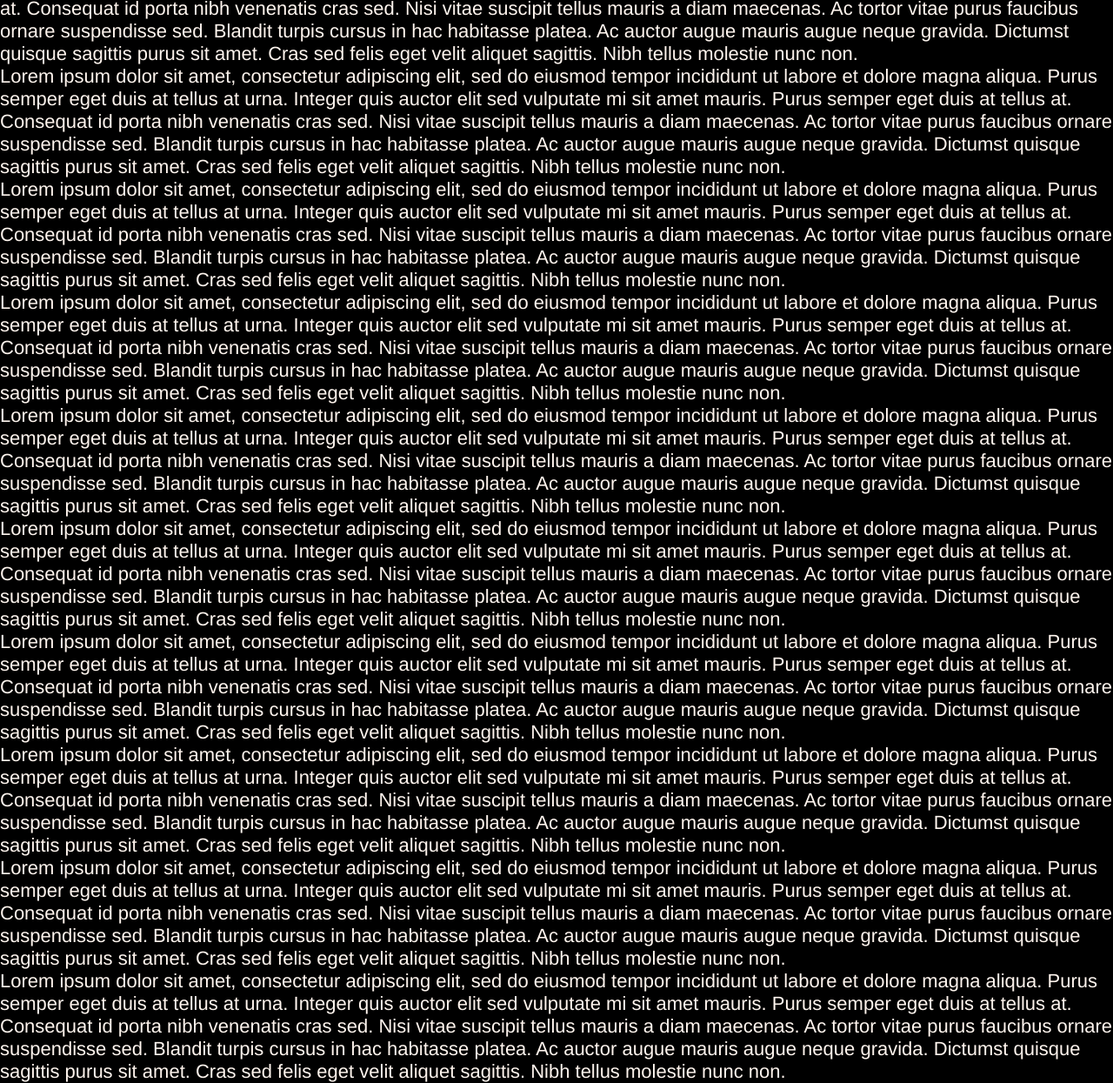
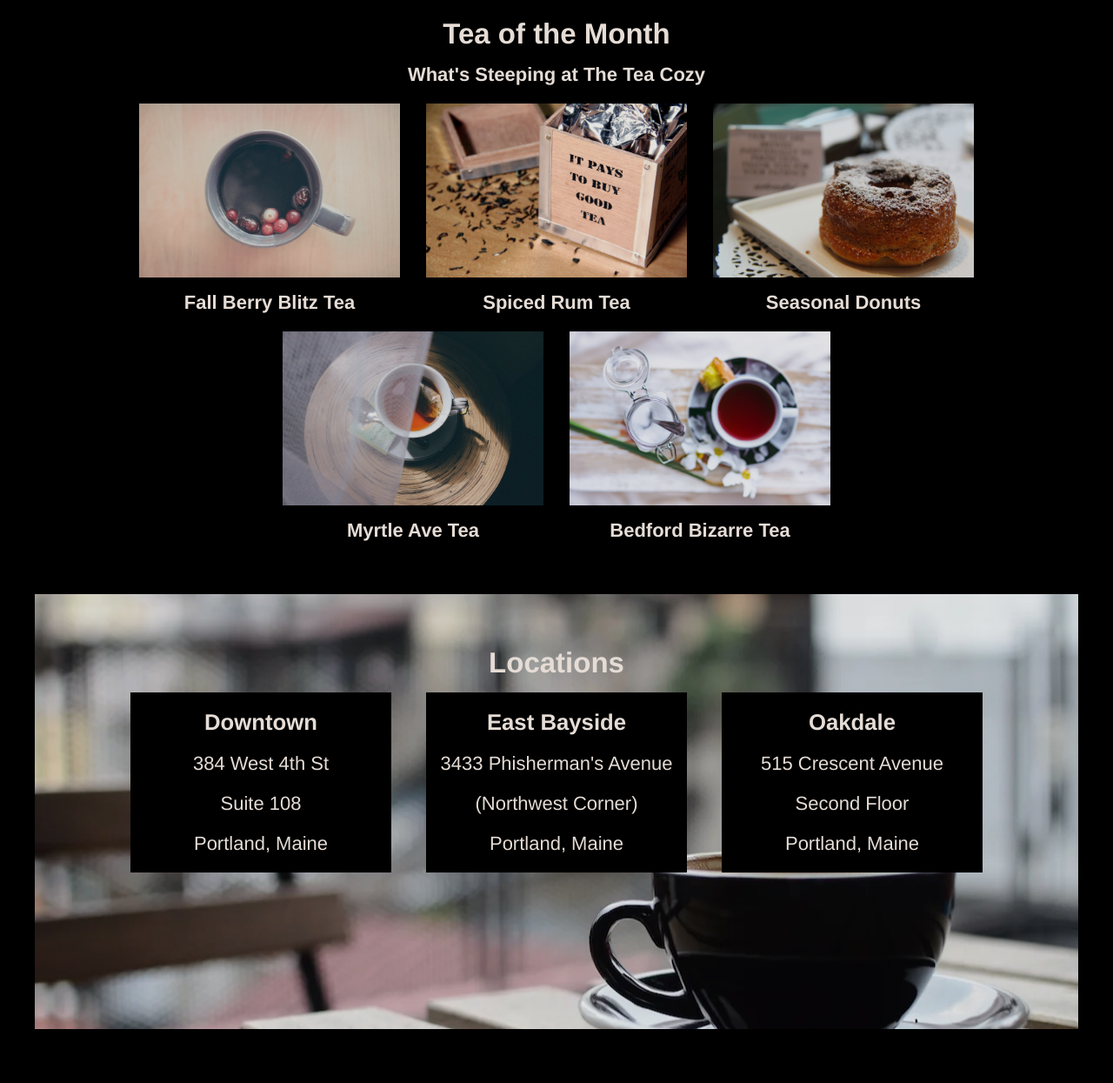
Before and after one commit to zomgnone/tea-cozy, a plain HTML site: page index.html in a window 1280 px wide. Shown: the part 824-2069 px from the top of the page at 87% size. After the commit the page ends 2007 px from the top, so only its background shows below. Drawn offline with Linux system fonts and the light colour scheme.

Commit message:
Added Featured and Locations sections

```diff
--- a/index.html
+++ b/index.html
@@ -8,6 +8,7 @@
   <title>Tea Cozy</title>
 </head>
 <body>
+  <!-- Navigation -->
   <div id="navbar">
     <img src="./resources/images/img-tea-cozy-logo.png" alt="Tea Cozy Logo" id="logo">
     <ul>
@@ -15,14 +16,15 @@
           <a href="#">Mission</a>
         </li>
         <li>
-          <a href="#">Featured Tea</a>
+          <a href="#featured-tea">Featured Tea</a>
         </li>
         <li>
-          <a href="#">Locations</a>
+          <a href="#locations">Locations</a>
         </li>
     </ul>
   </div>
 
+  <!-- Main banner -->
   <div class="banner">
     <div class="banner-content">
       <h2>Our Mission</h2>
@@ -30,7 +32,60 @@
     </div>
   </div>
 
-  <div class="main-content">
+  <!-- Featured teas -->
+  <div id="featured-tea">
+    <h2>Tea of the Month</h2>
+    <h4>What's Steeping at The Tea Cozy</h4>
+    <div id="tea-container">
+      <div class="single-item">
+        <img src="./resources/images/img-berryblitz.jpg" alt="Fall Berry Blitz Tea">
+        <h4>Fall Berry Blitz Tea</h4>
+      </div>
+      <div class="single-item">
+        <img src="./resources/images/img-spiced-rum.jpg" alt="Spiced Rum Tea">
+        <h4>Spiced Rum Tea</h4>
+      </div>
+      <div class="single-item">
+        <img src="./resources/images/img-donut.jpg" alt="Seasonal Donuts">
+        <h4>Seasonal Donuts</h4>
+      </div>
+      <div class="single-item">
+        <img src="./resources/images/img-myrtle-ave.jpg" alt="Myrtle Ave Tea">
+        <h4>Myrtle Ave Tea</h4>
+      </div>
+      <div class="single-item">
+        <img src="./resources/images/img-bedford-bizarre.jpg" alt="Bedford Bizarre Tea">
+        <h4>Bedford Bizarre Tea</h4>
+      </div>
+    </div>
+  </div>
+
+  <!-- Locations -->
+  <div id="locations">
+    <h2>Locations</h2>
+    <div id="locations-container">
+      <div class="location-item">
+        <h3>Downtown</h3>
+        <p>384 West 4th St</p>
+        <p>Suite 108</p>
+        <p>Portland, Maine</p>
+      </div>
+      <div class="location-item">
+        <h3>East Bayside</h3>
+        <p>3433 Phisherman's Avenue</p>
+        <p>(Northwest Corner)</p>
+        <p>Portland, Maine</p>
+      </div>
+      <div class="location-item">
+        <h3>Oakdale</h3>
+        <p>515 Crescent Avenue</p>
+        <p>Second Floor</p>
+        <p>Portland, Maine</p>
+      </div>
+    </div>
+  </div>
+
+  <!-- <div class="lorem-ipsum-content">
     <p>1. Lorem ipsum dolor sit amet, consectetur adipiscing elit, sed do eiusmod tempor incididunt ut labore et dolore magna aliqua. Purus semper eget duis at tellus at urna. Integer quis auctor elit sed vulputate mi sit amet mauris. Purus semper eget duis at tellus at. Consequat id porta nibh venenatis cras sed. Nisi vitae suscipit tellus mauris a diam maecenas. Ac tortor vitae purus faucibus ornare suspendisse sed. Blandit turpis cursus in hac habitasse platea. Ac auctor augue mauris augue neque gravida. Dictumst quisque sagittis purus sit amet. Cras sed felis eget velit aliquet sagittis. Nibh tellus molestie nunc non.</p>
     <p>Lorem ipsum dolor sit amet, consectetur adipiscing elit, sed do eiusmod tempor incididunt ut labore et dolore magna aliqua. Purus semper eget duis at tellus at urna. Integer quis auctor elit sed vulputate mi sit amet mauris. Purus semper eget duis at tellus at. Consequat id porta nibh venenatis cras sed. Nisi vitae suscipit tellus mauris a diam maecenas. Ac tortor vitae purus faucibus ornare suspendisse sed. Blandit turpis cursus in hac habitasse platea. Ac auctor augue mauris augue neque gravida. Dictumst quisque sagittis purus sit amet. Cras sed felis eget velit aliquet sagittis. Nibh tellus molestie nunc non.</p>
     <p>Lorem ipsum dolor sit amet, consectetur adipiscing elit, sed do eiusmod tempor incididunt ut labore et dolore magna aliqua. Purus semper eget duis at tellus at urna. Integer quis auctor elit sed vulputate mi sit amet mauris. Purus semper eget duis at tellus at. Consequat id porta nibh venenatis cras sed. Nisi vitae suscipit tellus mauris a diam maecenas. Ac tortor vitae purus faucibus ornare suspendisse sed. Blandit turpis cursus in hac habitasse platea. Ac auctor augue mauris augue neque gravida. Dictumst quisque sagittis purus sit amet. Cras sed felis eget velit aliquet sagittis. Nibh tellus molestie nunc non.</p>
@@ -41,6 +96,6 @@
     <p>Lorem ipsum dolor sit amet, consectetur adipiscing elit, sed do eiusmod tempor incididunt ut labore et dolore magna aliqua. Purus semper eget duis at tellus at urna. Integer quis auctor elit sed vulputate mi sit amet mauris. Purus semper eget duis at tellus at. Consequat id porta nibh venenatis cras sed. Nisi vitae suscipit tellus mauris a diam maecenas. Ac tortor vitae purus faucibus ornare suspendisse sed. Blandit turpis cursus in hac habitasse platea. Ac auctor augue mauris augue neque gravida. Dictumst quisque sagittis purus sit amet. Cras sed felis eget velit aliquet sagittis. Nibh tellus molestie nunc non.</p>
     <p>Lorem ipsum dolor sit amet, consectetur adipiscing elit, sed do eiusmod tempor incididunt ut labore et dolore magna aliqua. Purus semper eget duis at tellus at urna. Integer quis auctor elit sed vulputate mi sit amet mauris. Purus semper eget duis at tellus at. Consequat id porta nibh venenatis cras sed. Nisi vitae suscipit tellus mauris a diam maecenas. Ac tortor vitae purus faucibus ornare suspendisse sed. Blandit turpis cursus in hac habitasse platea. Ac auctor augue mauris augue neque gravida. Dictumst quisque sagittis purus sit amet. Cras sed felis eget velit aliquet sagittis. Nibh tellus molestie nunc non.</p>
     <p>Lorem ipsum dolor sit amet, consectetur adipiscing elit, sed do eiusmod tempor incididunt ut labore et dolore magna aliqua. Purus semper eget duis at tellus at urna. Integer quis auctor elit sed vulputate mi sit amet mauris. Purus semper eget duis at tellus at. Consequat id porta nibh venenatis cras sed. Nisi vitae suscipit tellus mauris a diam maecenas. Ac tortor vitae purus faucibus ornare suspendisse sed. Blandit turpis cursus in hac habitasse platea. Ac auctor augue mauris augue neque gravida. Dictumst quisque sagittis purus sit amet. Cras sed felis eget velit aliquet sagittis. Nibh tellus molestie nunc non.</p>
-  </div>
+  </div> -->
 </body>
 </html>
--- a/resources/css/styles.css
+++ b/resources/css/styles.css
@@ -8,7 +8,16 @@ body {
   font-size: 22px;
   color: seashell;
   background-color: black;
-  /* text-align: center; */
+  text-align: center;
+  opacity: 0.9;
+}
+
+/* Fixes page header overlaps in-page anchors */
+:target::before {
+  content: "";
+  display: block;
+  height: 69px; /* fixed header height*/
+  margin: -69px 0 0; /* negative fixed header height */
 }
 
 #navbar {
@@ -72,3 +81,75 @@ body {
 .banner-content h4 {
   margin-bottom: 5px;
 }
+
+#featured-tea {
+  max-width: 1000px;
+  margin: 75px auto 0;
+}
+
+#featured-tea h4 {
+  margin-top: 15px;
+}
+
+#tea-container{
+  display: flex;
+  flex-wrap: wrap;
+  justify-content: center;
+  align-items: center;
+  margin: 10px auto;
+}
+
+.single-item {
+	margin: 10px 15px;
+}
+
+.single-item img {
+  height: 200px;
+  width: 300px;
+}
+
+#featured-tea .single-item h4 {
+  margin-top: 10px;
+}
+
+#locations {
+  height: 500px;
+  max-width: 1200px;
+  background-image: url('../images/img-locations-background.webp');
+  background-position: center center;
+  background-repeat: no-repeat;
+  margin: 50px auto 0px;
+  min-height: 500px;
+  height: auto;
+}
+
+#locations h2 {
+  padding-top: 60px;
+}
+
+#locations-container {
+  display: flex;
+  justify-content: center;
+  align-items: center;
+  flex-wrap: wrap;
+}
+
+#locations-container .location-item {
+  width: 300px;
+  margin: 15px 20px;
+  background-color: black;
+  opacity: 1;
+}
+
+#locations-container .location-item h3 {
+  margin-top: 20px;
+}
+
+#locations-container .location-item p {
+  margin-top: 20px;
+  margin-bottom: 20px;
+}
+
+.lorem-ipsum-content {
+  margin-top: 200px;
+}
```
